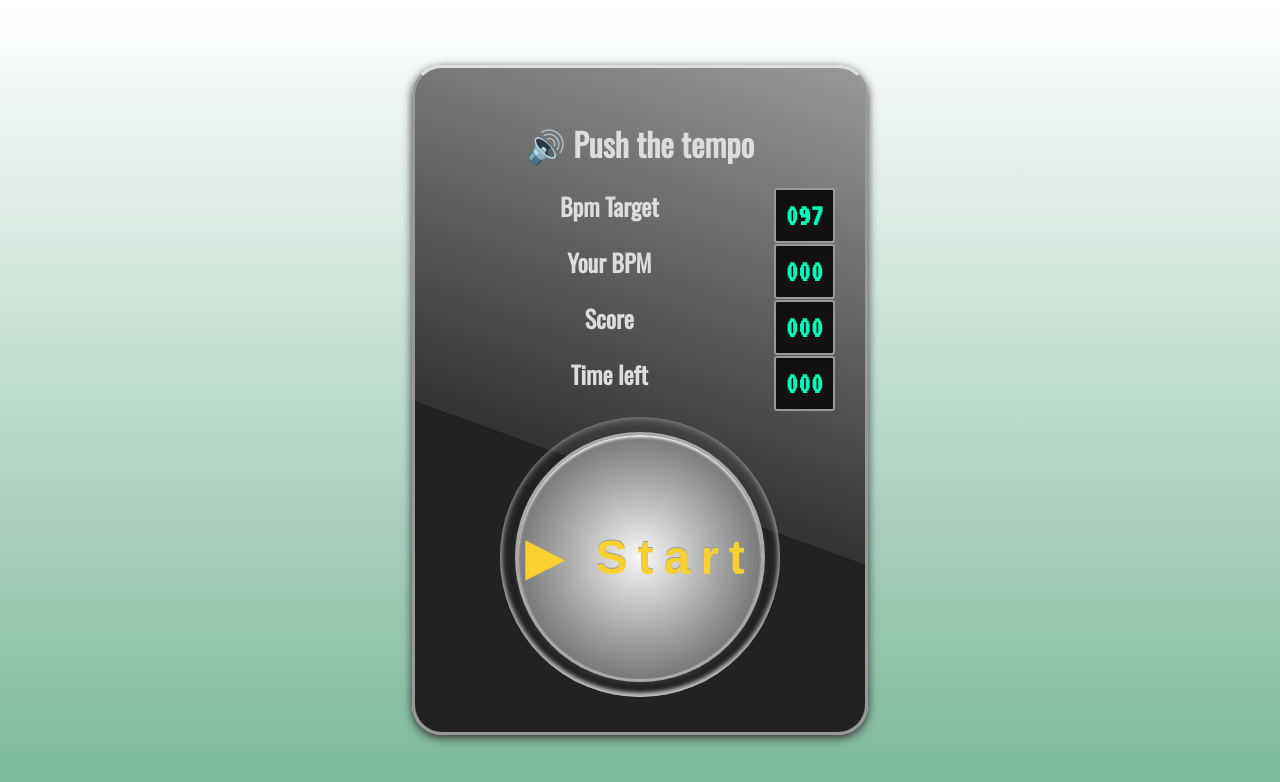
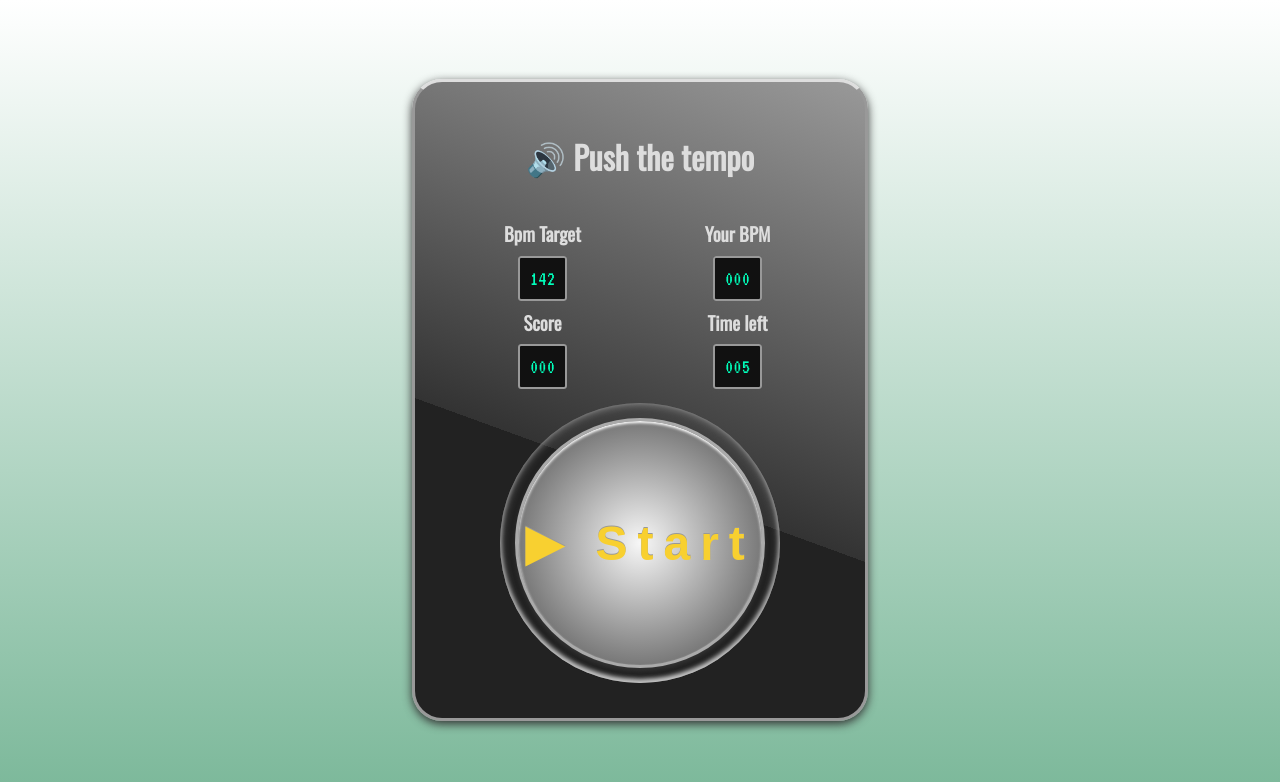
Before and after one commit to tomasklingen/push-the-tempo, a React (Create React App) app: page /push-the-tempo/game in a window 1280 px wide. Shown: the top 782 px of the page. Built offline with nearby package versions, Linux system fonts and the light colour scheme.

Commit message:
Change game logic timer from timeout to interval

```diff
--- a/src/GameScreen.tsx
+++ b/src/GameScreen.tsx
@@ -8,41 +8,37 @@ interface GameScreenProps {
 }
 
 export const GameScreen: React.FC<GameScreenProps> = ({ onGameOver }) => {
-  const randomBpm = () => Math.floor(Math.random() * 100 + 80);
-  const [bpmTarget, setBpmTarget] = useState(0);
+  const [bpmTarget] = useState(() => Math.floor(Math.random() * 100 + 80));
   const [playerBpm, setPlayerBpm] = useState(0);
   const [score, setScore] = useState(0);
-  const [timeLeft, setTimeLeft] = useState(0);
+  const [timeLeft, setTimeLeft] = useState(5);
   const [isRunning, setIsRunning] = useState(false);
   const [isFinished, setIsFinished] = useState(false);
 
   const start = () => {
-    setTimeLeft(5);
     setIsRunning(true);
   };
-
-  useEffect(() => {
-    setBpmTarget(randomBpm());
-  }, []);
 
   useEffect(() => {
     if (!isRunning) {
       return;
     }
 
-    const timeoutId = setTimeout(() => {
-      if (timeLeft > 1) {
-        setTimeLeft(time => time - 1);
-      } else {
-        onGameOver(score);
-        setIsFinished(true);
-      }
+    const timerID = setInterval(() => {
+      setTimeLeft(time => time - 1);
     }, 1000);
 
     return () => {
-      clearTimeout(timeoutId);
+      clearInterval(timerID);
     };
-  }, [isRunning, timeLeft]);
+  }, [isRunning]);
+
+  useEffect(() => {
+    if (timeLeft < 1) {
+      onGameOver(score);
+      setIsFinished(true);
+    }
+  }, [timeLeft, onGameOver, score]);
 
   /**
    * Calculate points for bpm accuracy. 10 for exact bpm hit, 5 for a close hit, otherwise 0.
@@ -61,22 +57,24 @@ export const GameScreen: React.FC<GameScreenProps> = ({ onGameOver }) => {
 
   return (
     <div>
-      <h2>
-        Bpm Target
-        <SmallLCD style={{ float: "right" }} value={bpmTarget}></SmallLCD>
-      </h2>
-      <h2>
-        Your BPM
-        <SmallLCD style={{ float: "right" }} value={playerBpm}></SmallLCD>
-      </h2>
-      <h2>
-        Score
-        <SmallLCD style={{ float: "right" }} value={score}></SmallLCD>
-      </h2>
-      <h2>
-        Time left
-        <SmallLCD style={{ float: "right" }} value={timeLeft}></SmallLCD>
-      </h2>
+      <div style={{ marginBottom: "20px" }}>
+        <div className="cell">
+          <h3>Bpm Target</h3>
+          <SmallLCD value={bpmTarget}></SmallLCD>
+        </div>
+        <div className="cell">
+          <h3>Your BPM</h3>
+          <SmallLCD value={playerBpm}></SmallLCD>
+        </div>
+        <div className="cell">
+          <h3>Score</h3>
+          <SmallLCD value={score}></SmallLCD>
+        </div>
+        <div className="cell">
+          <h3>Time left</h3>
+          <SmallLCD value={timeLeft}></SmallLCD>
+        </div>
+      </div>
 
       {isRunning ? (
         <BpmButton onBpm={bpmHandler}>Hit</BpmButton>
```
